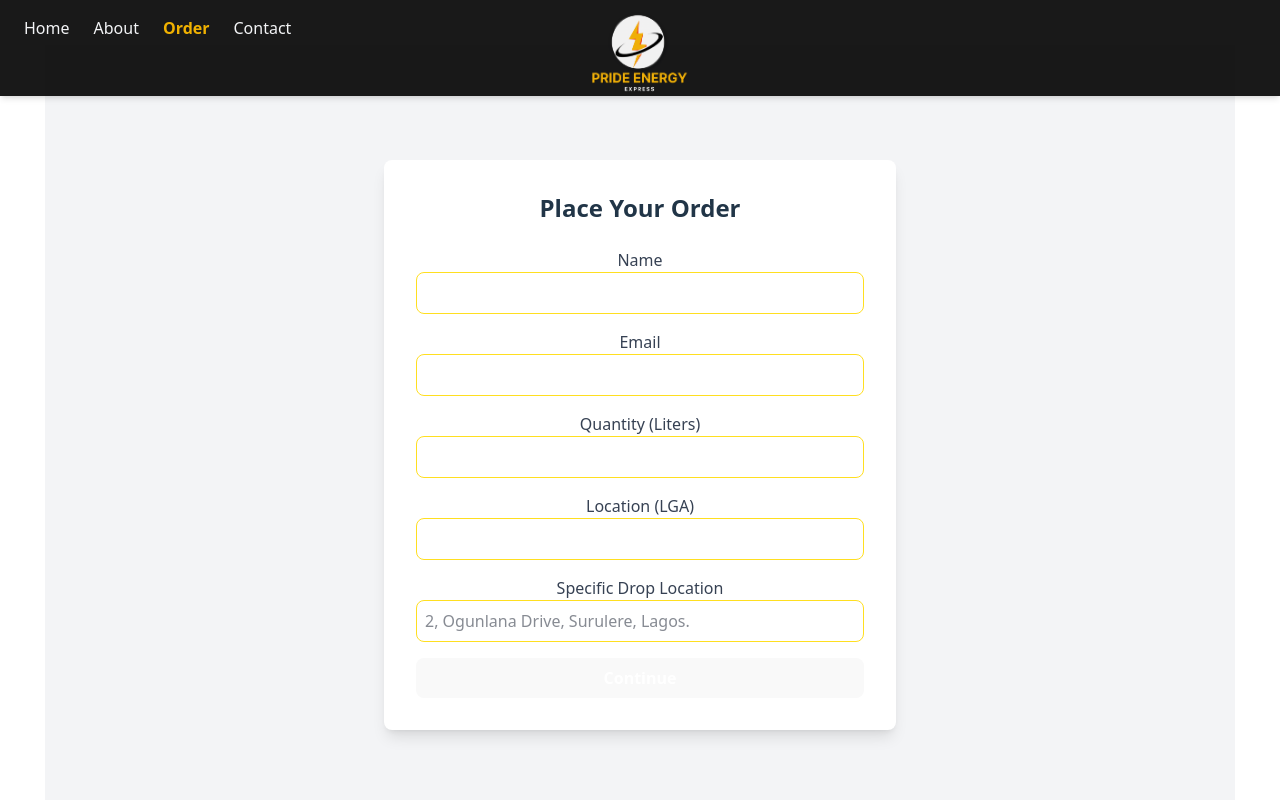
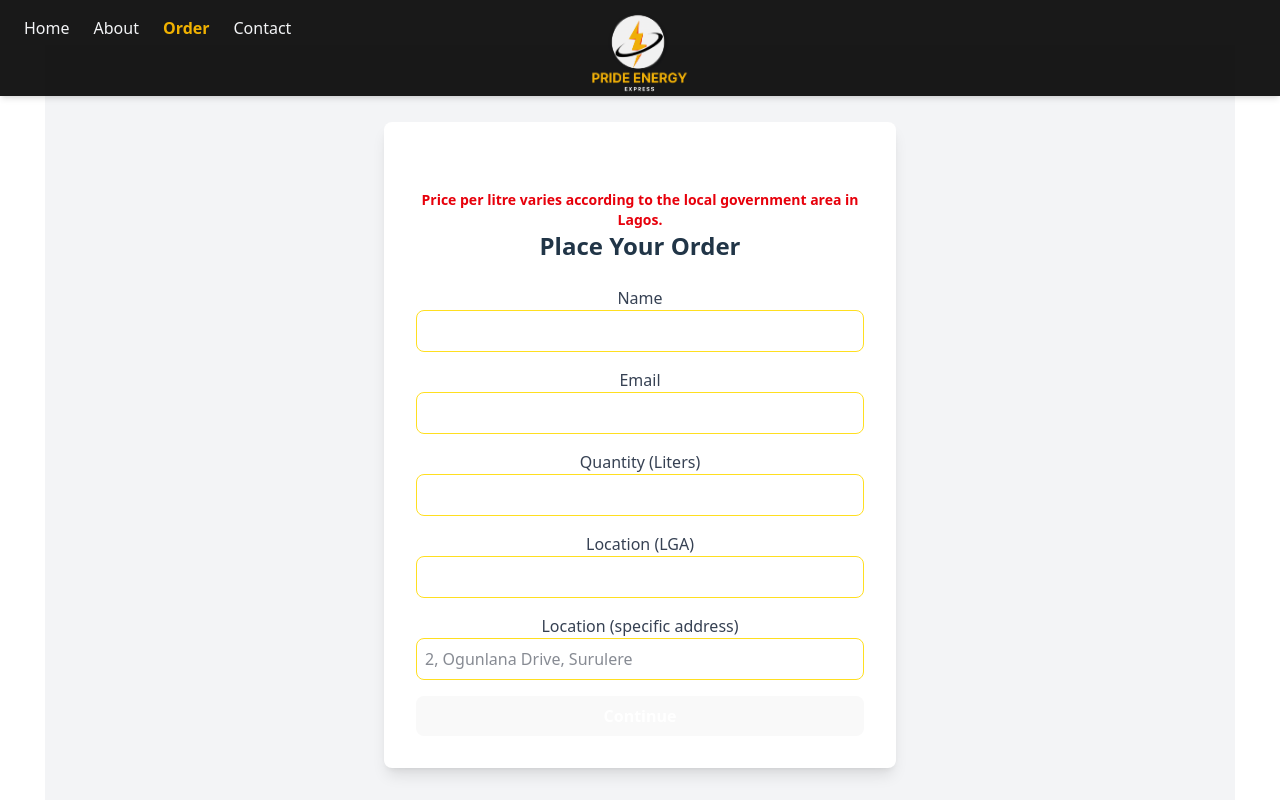
Before and after one commit to itIsMuse/Diesel-site, a React (Vite) app: page /order in a window 1280 px wide. Shown: the top 800 px of the page. Built offline with nearby package versions, Linux system fonts and the light colour scheme.

Commit message:
refactor: Update specific drop location field in Order page

```diff
--- a/src/pages/Order.jsx
+++ b/src/pages/Order.jsx
@@ -6,7 +6,7 @@ const Order = () => {
     email: "",
     quantity: "",
     location: "",
-    locationAddress: "" // Added specific drop location field
+    address: "",
   });
 
   const [pricePerLiter, setPricePerLiter] = useState(""); // State for price per liter
@@ -63,6 +63,11 @@ const Order = () => {
   return (
     <div className="min-h-screen bg-gray-100 flex items-center justify-center px-4">
       <div className="bg-white p-8 rounded-lg shadow-lg w-full max-w-lg">
+        {/* Informational Text */}
+        <p className="text-red-600 text-sm text-center font-semibold mt-9">
+          Price per litre varies according to the local government area in Lagos.
+        </p>
+
         <h2 className="text-2xl font-bold text-center mb-6">Place Your Order</h2>
         <form onSubmit={handleSubmit} className="space-y-4">
           <div>
@@ -115,15 +120,13 @@ const Order = () => {
               ))}
             </datalist>
           </div>
-
-          {/* Specific Drop Location */}
           <div>
-            <label className="block text-gray-700">Specific Drop Location</label>
+            <label className="block text-gray-700">Location (specific address)</label>
             <input
               type="text"
-              name="locationAddress"
-              placeholder="2, Ogunlana Drive, Surulere, Lagos."
-              value={formData.locationAddress}
+              name="address"
+              placeholder="2, Ogunlana Drive, Surulere"
+              value={formData.address}
               onChange={handleChange}
               className="text-gray-900 border-yellow-300 w-full p-2 border rounded-lg focus:outline-none focus:ring-1 focus:ring-yellow-100"
               required
```
